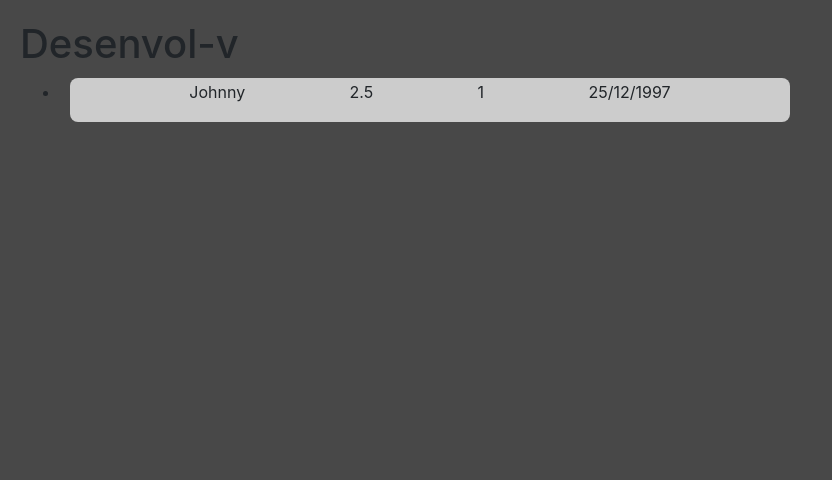
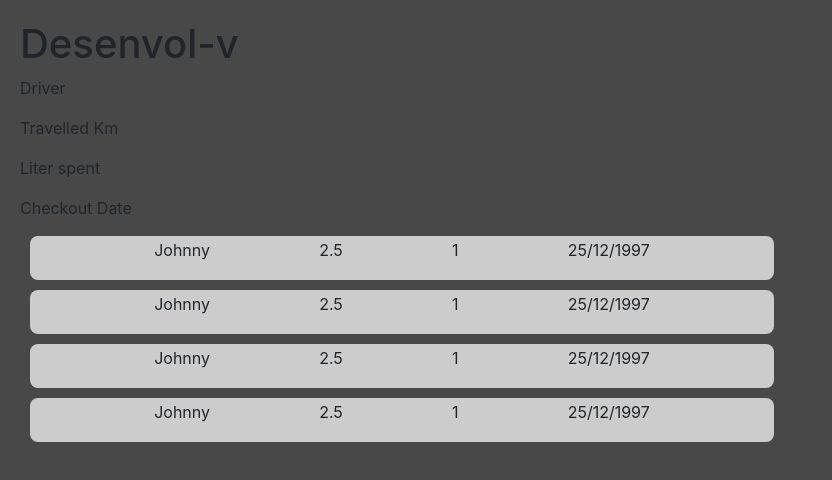
Before and after one commit to JohnPCarvalho/desenvol-v, a React (Create React App) app in the folder frontend/: page /travels in a window 1280 px wide. Shown: the top 480 px of the page, without its empty margins (0-832 px from the left). Built offline with nearby package versions, Linux system fonts and the light colour scheme; the HTML template or start-up script is replaced by a standard one.

Commit message:
created basic styles and rendering for the travels list

```diff
--- a/frontend/src/components/Travels/Travels.js
+++ b/frontend/src/components/Travels/Travels.js
@@ -3,14 +3,23 @@ import './Travels.css';
 
 import Travel from  './Travel/Travel';
 
-
   const travels = (props) => {
 
+    //this wil render the list by mapping the array
+    //therefore, the props of Travels component will be an array
+
   return (
-    <div>
-      <ul>
-        <li><Travel driver="Johnny" travelledkilometer="2.5" literspent="1" checkoutdate="25/12/1997" /> </li>
-      </ul>
+    <div className="Travels-Container">
+      <div className="Descriptions">
+        <p>Driver</p>
+        <p>Travelled Km</p>
+        <p>Liter spent</p>
+        <p>Checkout Date</p>
+      </div>
+      <Travel driver="Johnny" travelledkilometer="2.5" literspent="1" checkoutdate="25/12/1997" />
+      <Travel driver="Johnny" travelledkilometer="2.5" literspent="1" checkoutdate="25/12/1997" />
+      <Travel driver="Johnny" travelledkilometer="2.5" literspent="1" checkoutdate="25/12/1997" />
+      <Travel driver="Johnny" travelledkilometer="2.5" literspent="1" checkoutdate="25/12/1997" />
     </div>
   )
 }
```
